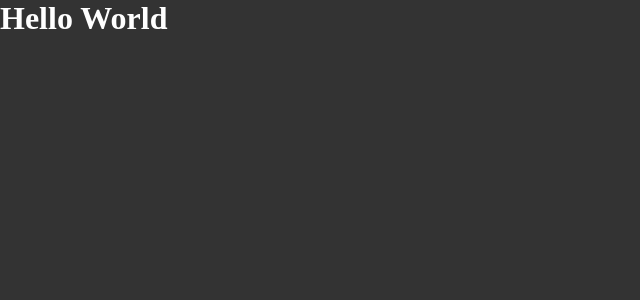
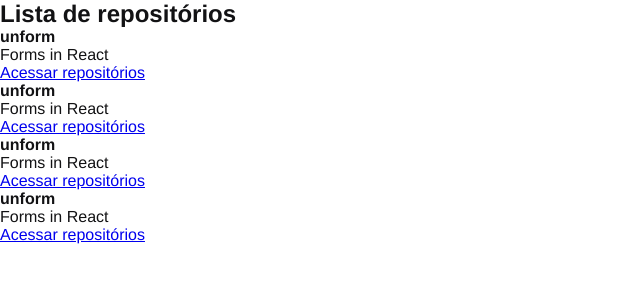
Before and after one commit to otavioaugusto1/React-Ignite-Rocketseat, a React app: page / in a window 1280 px wide. Shown: the top 300 px of the page, without its empty margins (0-640 px from the left). Built offline with nearby package versions, Linux system fonts and the light colour scheme.

Commit message:
Chapter 1

```diff
--- a/src/App.jsx
+++ b/src/App.jsx
@@ -1,7 +1,7 @@
 import './styles/global.scss'
-
-export function App(){
+import { RepositoryList } from './components/RepositoryList'
+export function App() {
     return (
-        <h1>Hello World</h1>
-        )
+        <RepositoryList />
+    )
 }
--- /dev/null
+++ b/src/components/RepositoryItem.jsx
@@ -0,0 +1,11 @@
+export function ReposityItem(props) {
+    return (
+        <li>
+            <strong>{props.repository?.name ?? "Default"}</strong>
+            <p>{props.repository.description}</p>
+            <a href={props.repository.link}>
+                Acessar repositórios
+            </a>
+        </li>
+    )
+}
--- /dev/null
+++ b/src/components/RepositoryList.jsx
@@ -0,0 +1,22 @@
+import React from 'react'
+import { ReposityItem } from './RepositoryItem'
+
+const repository = {
+    name: 'unform',
+    description: 'Forms in React',
+    link: 'https://github.com/unform/unform'
+}
+
+export function RepositoryList() {
+    return (
+        <section className="repository-list">
+            <h1>Lista de repositórios</h1>
+            <ul>
+                <ReposityItem repository = {repository}/>
+                <ReposityItem repository = {repository}/>
+                <ReposityItem repository = {repository}/>
+                <ReposityItem repository = {repository}/>
+            </ul>
+        </section>
+    )
+}
--- a/src/styles/global.scss
+++ b/src/styles/global.scss
@@ -5,7 +5,6 @@
 }
 
 body{
-    font: Arial, Helvetica, sans-serif;
-    background: #333;
-    color: #fff;
+    font: 16px "Helvetica Neue", Arial, sans-serif;
+    color: #121214;
 }
```
